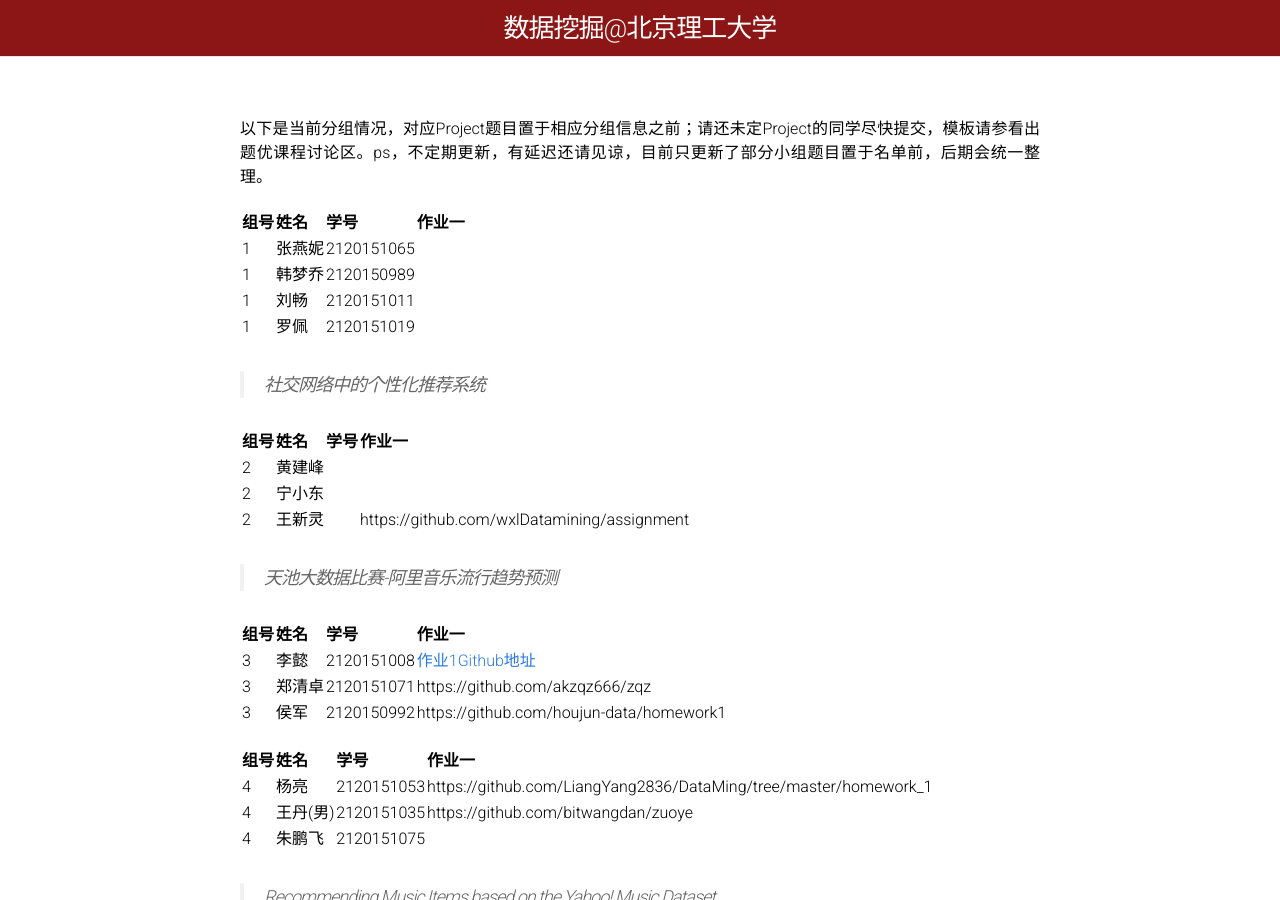
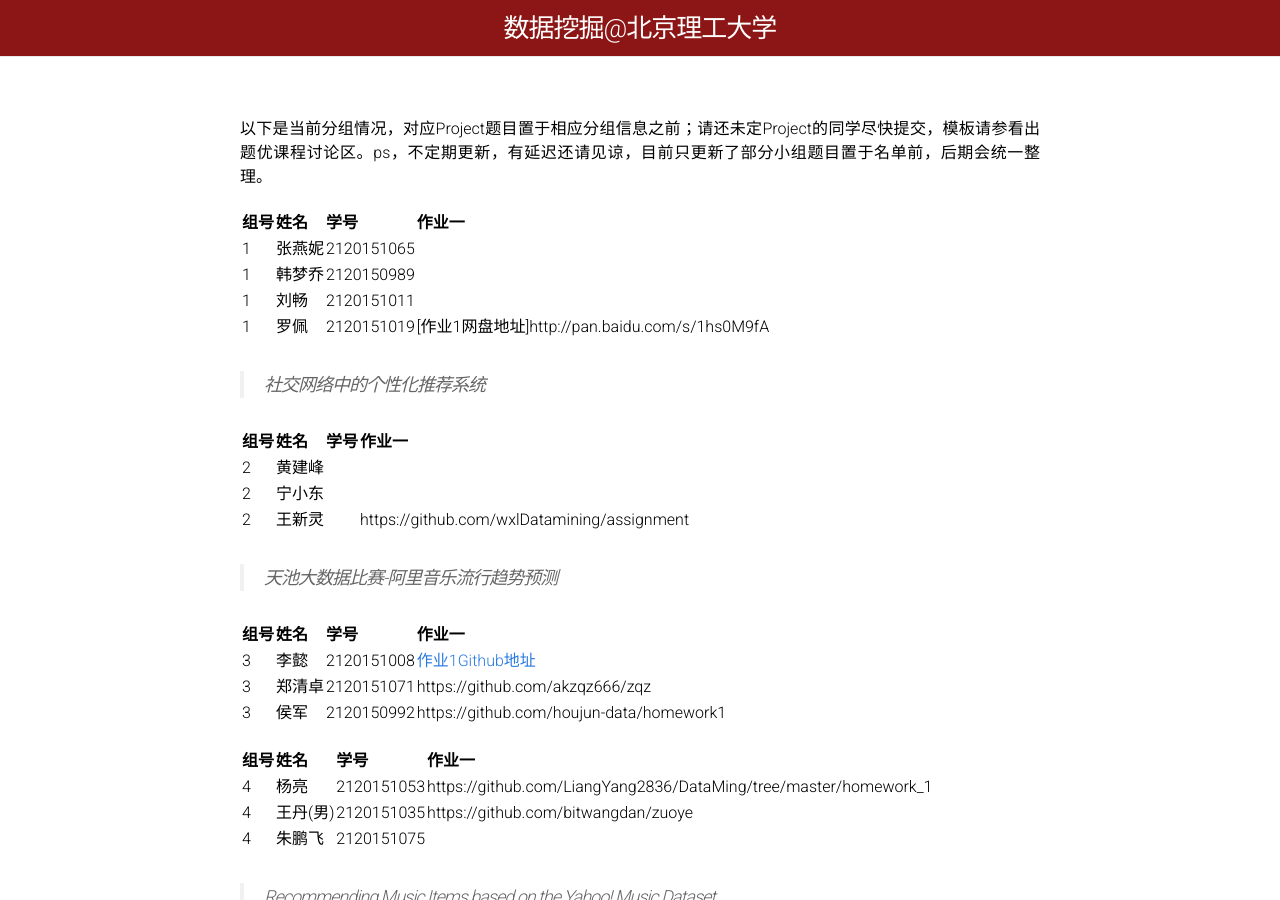
Before and after one commit to BITDM/bitdm.github.io, a Jekyll site: the page built from 2016/groups.md, in a window 1280 px wide and 900 px high. Built offline with Jekyll 4.4.1, drawn with Linux system fonts in a browser that asks for light colours.

Commit message:
add 罗佩的第一个homework链接

```diff
--- a/2016/groups.md
+++ b/2016/groups.md
@@ -11,7 +11,7 @@ permalink: /2016/groups/
 |1|张燕妮|2120151065|
 |1|韩梦乔|2120150989|
 |1|刘畅|2120151011|
-|1|罗佩|2120151019|
+|1|罗佩|2120151019|[作业1网盘地址]http://pan.baidu.com/s/1hs0M9fA
 
 > 社交网络中的个性化推荐系统
 
```
